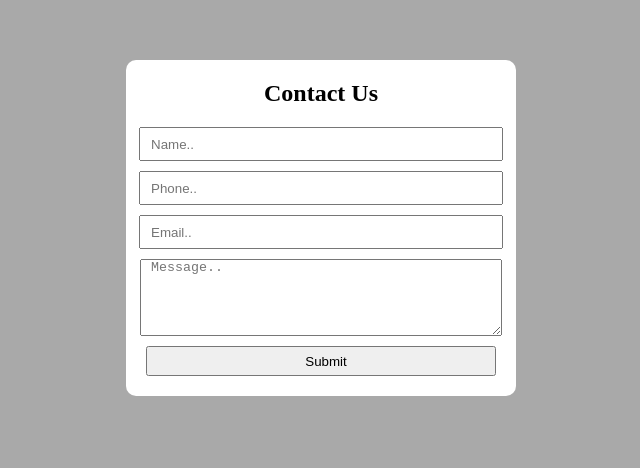
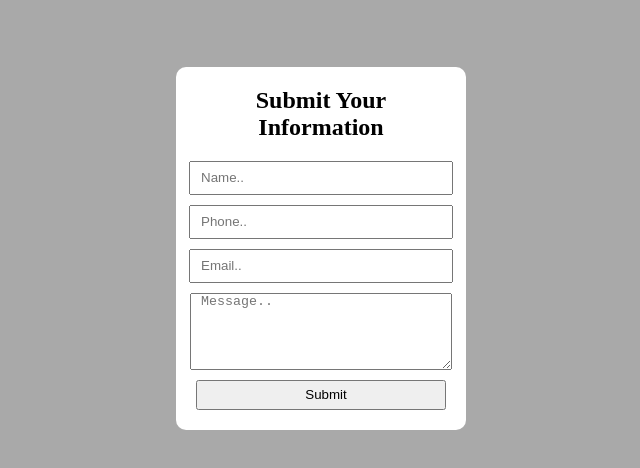
Before and after one commit to Robiul26/submit-data-google-sheet, a plain HTML site: page index.html in a window 1280 px wide. Shown: the part 172-640 px from the top of the page, without its empty margins (319-959 px from the left). Drawn offline with Linux system fonts and the light colour scheme.

Commit message:
Add files via upload

```diff
--- a/index.html
+++ b/index.html
@@ -18,11 +18,12 @@
             align-items: center;
             justify-content: center;
             height: 100vh;
+            padding: 20px;
         }
 
         form {
             background: #ffffff;
-            width: 350px;
+            width: 250px;
             border-radius: 10px;
             display: flex;
             align-items: center;
@@ -53,7 +54,7 @@
 <body>
     <div class="form-container">
         <form>
-            <h2>Contact Us</h2>
+            <h2>Submit Your Information</h2>
             <span class="message"></span>
             <input type="text" name="name" id="" placeholder="Name..">
             <input type="tel" name="phone" id="" placeholder="Phone..">
```
